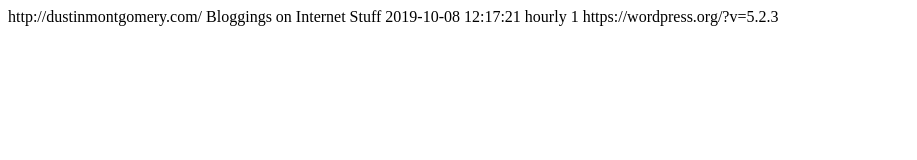
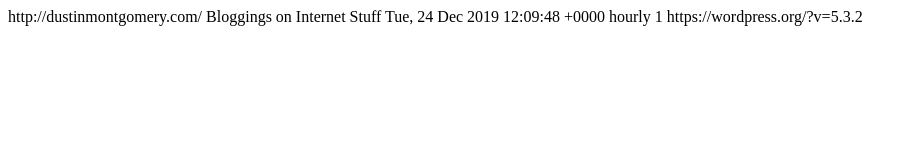
Before and after one commit to en3r0/dustinmontgomery.com, a plain HTML site: page comments/feed/index.html in a window 1280 px wide. Shown: the whole page, without its empty margins (0-917 px from the left). Drawn offline with Linux system fonts and the light colour scheme.

Commit message:
Static Site Commit

```diff
--- a/comments/feed/index.html
+++ b/comments/feed/index.html
@@ -11,11 +11,11 @@
 	<atom:link href="https://dustinmontgomery.com/comments/feed/" rel="self" type="application/rss+xml" />
 	<link>http://dustinmontgomery.com/</link>
 	<description>Bloggings on Internet Stuff</description>
-	<lastBuildDate>2019-10-08 12:17:21</lastBuildDate>
+	<lastBuildDate>Tue, 24 Dec 2019 12:09:48 +0000</lastBuildDate>
 	<sy:updatePeriod>
 	hourly	</sy:updatePeriod>
 	<sy:updateFrequency>
 	1	</sy:updateFrequency>
-	<generator>https://wordpress.org/?v=5.2.3</generator>
+	<generator>https://wordpress.org/?v=5.3.2</generator>
 </channel>
 </rss>
```
